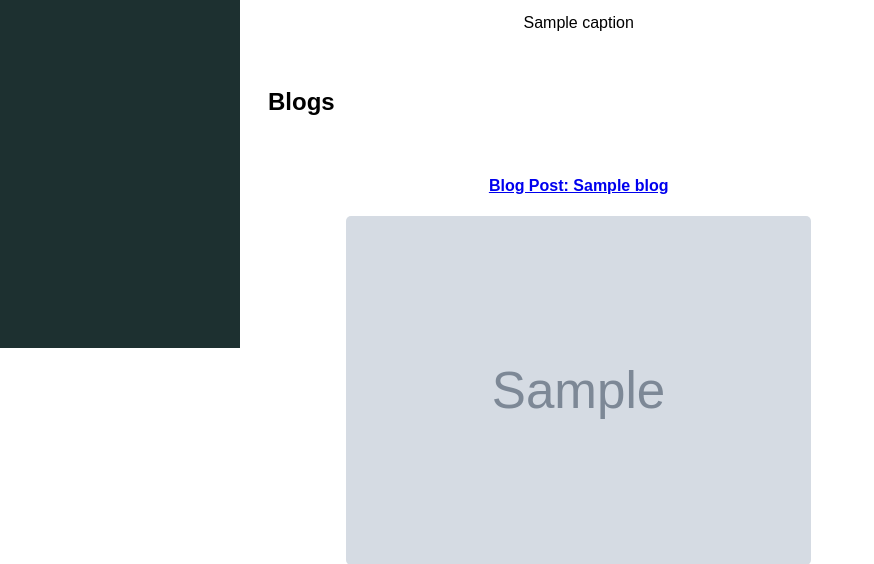
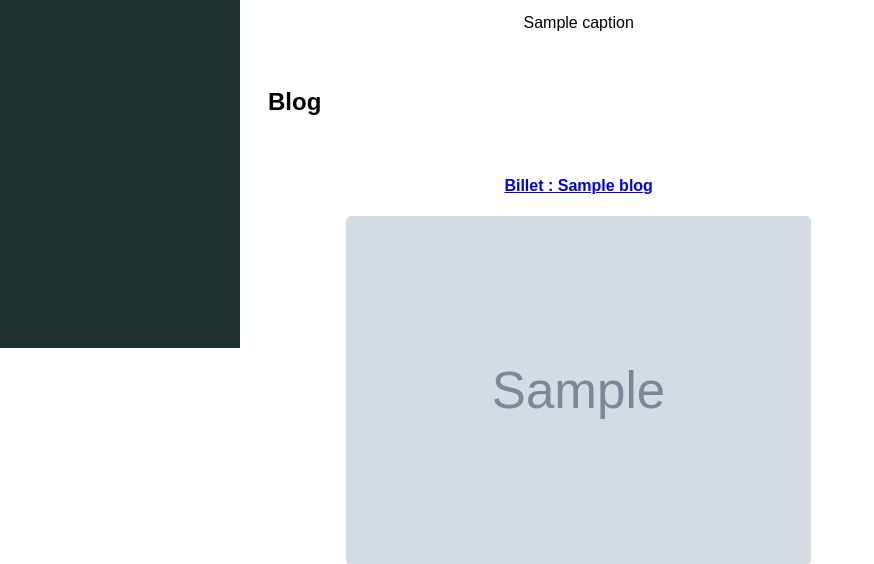
Before and after one commit to OpenClassrooms-Student-Center/7192426-Django-intermediaire, a Django app: template blog/templates/blog/home.html in a window 1280 px wide. Shown: the part 467-1031 px from the top of the page, without its empty margins (0-874 px from the left). Run offline with Django 3.2, Linux system fonts and the light colour scheme; the template is opened without the code that fills it: most values are stand-ins (such as "Sample title", 1, 10 or a date in 2020); grey boxes marked "Sample" are stand-in pictures.

Commit message:
P3C2S2: French translation

```diff
--- a/blog/templates/blog/home.html
+++ b/blog/templates/blog/home.html
@@ -9,12 +9,12 @@
             </div>
         {% endfor %}
     </div>
-    <h2>Blogs</h2>
+    <h2>Blog</h2>
     <div class="grid-container">
         {% for blog in blogs %}
             <div class="post">
                 <a href="{% url 'view_blog' blog.id %}">
-                    <h4>Blog Post: {{ blog.title }}</h4>
+                    <h4>Billet : {{ blog.title }}</h4>
                     <img src="{{ blog.photo.image.url }}">
                 </a>
             </div>
--- a/templates/base.html
+++ b/templates/base.html
@@ -15,7 +15,7 @@
                     <img class="avatar" src="{% static 'images/default_profile.png'%}">
                 {% endif %}
                 <p><a href="{% url 'home' %}">Accueil</a></p>
-                <p><a href="{% url 'blog_create' %}">Create Blog Post</a></p>
+                <p><a href="{% url 'blog_create' %}">Écrire un billet</a></p>
                 <p><a href="{% url 'photo_upload' %}">Téléverser une photo</a></p>
                 <p><a href="{% url 'upload_profile_photo' %}">Changer la photo de profil</a></p>
                 <p><a href="{% url 'password_change' %}">Changer le mot de passe</a></p>
```
